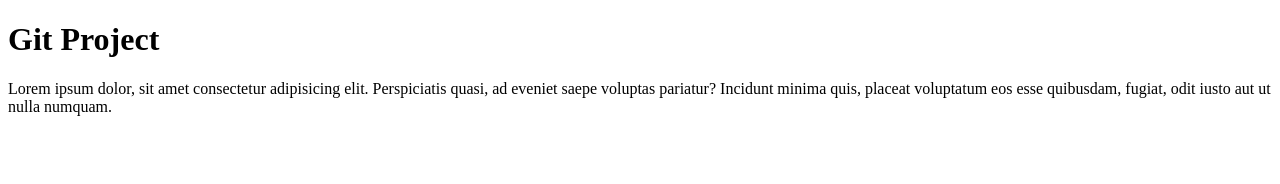
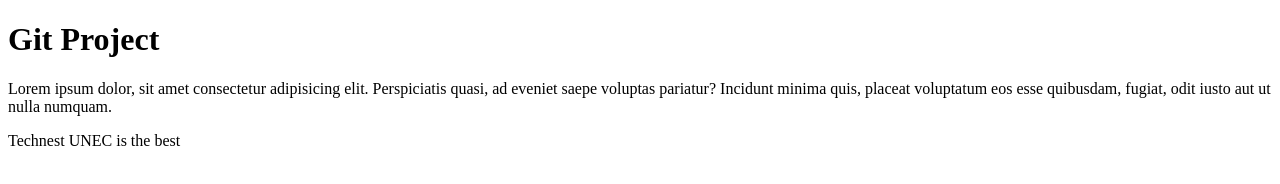
Before and after one commit to eminazeroglu/git-project-1, a plain HTML site: page index.html in a window 1280 px wide. Drawn offline with Linux system fonts and the light colour scheme.

Commit message:
Update index.html

```diff
--- a/index.html
+++ b/index.html
@@ -13,6 +13,9 @@
         Lorem ipsum dolor, sit amet consectetur adipisicing elit. Perspiciatis quasi, ad eveniet saepe voluptas
         pariatur? Incidunt minima quis, placeat voluptatum eos esse quibusdam, fugiat, odit iusto aut ut nulla numquam.
     </p>
+    <p>
+        Technest UNEC is the best
+    </p>
 </body>
 
 </html>
```
